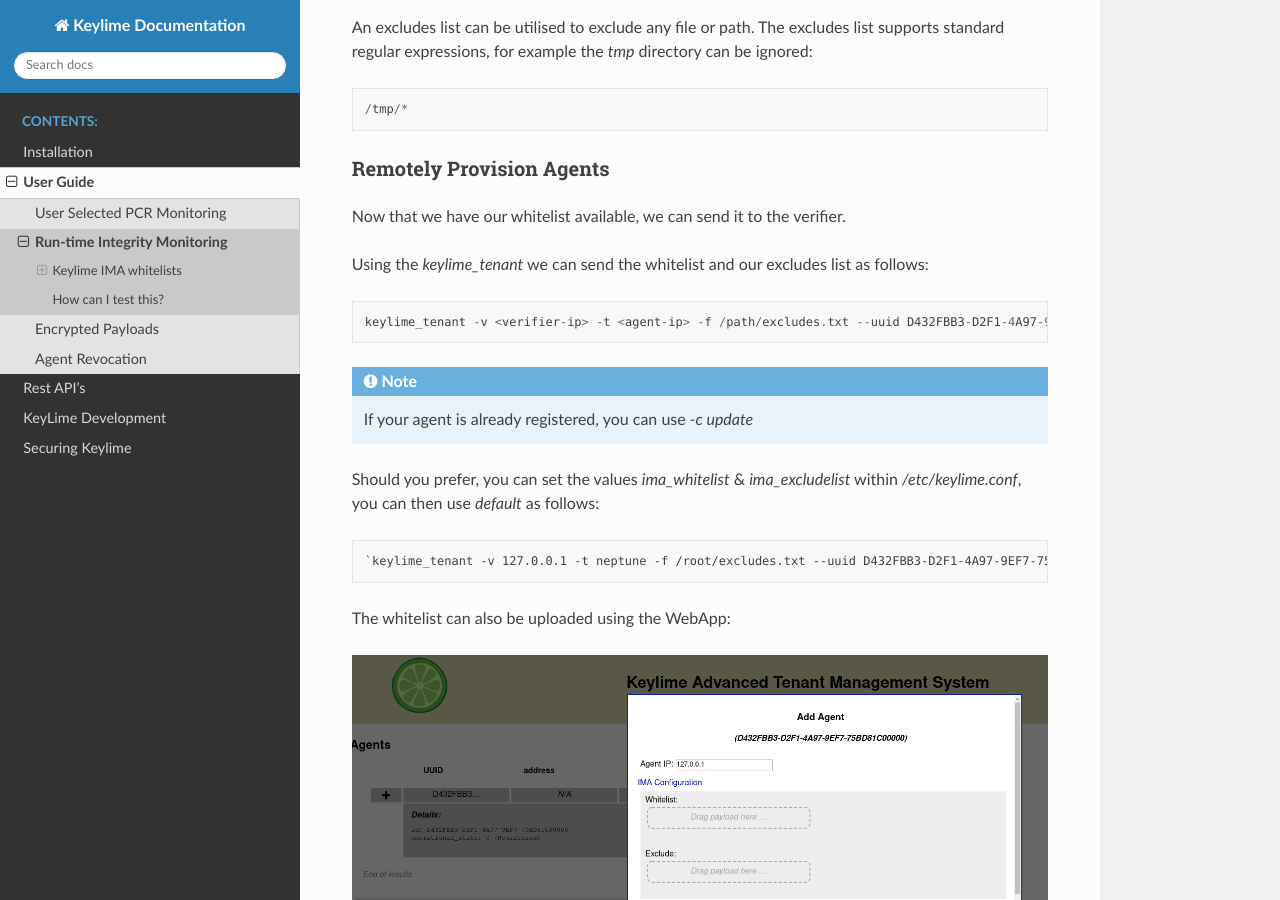
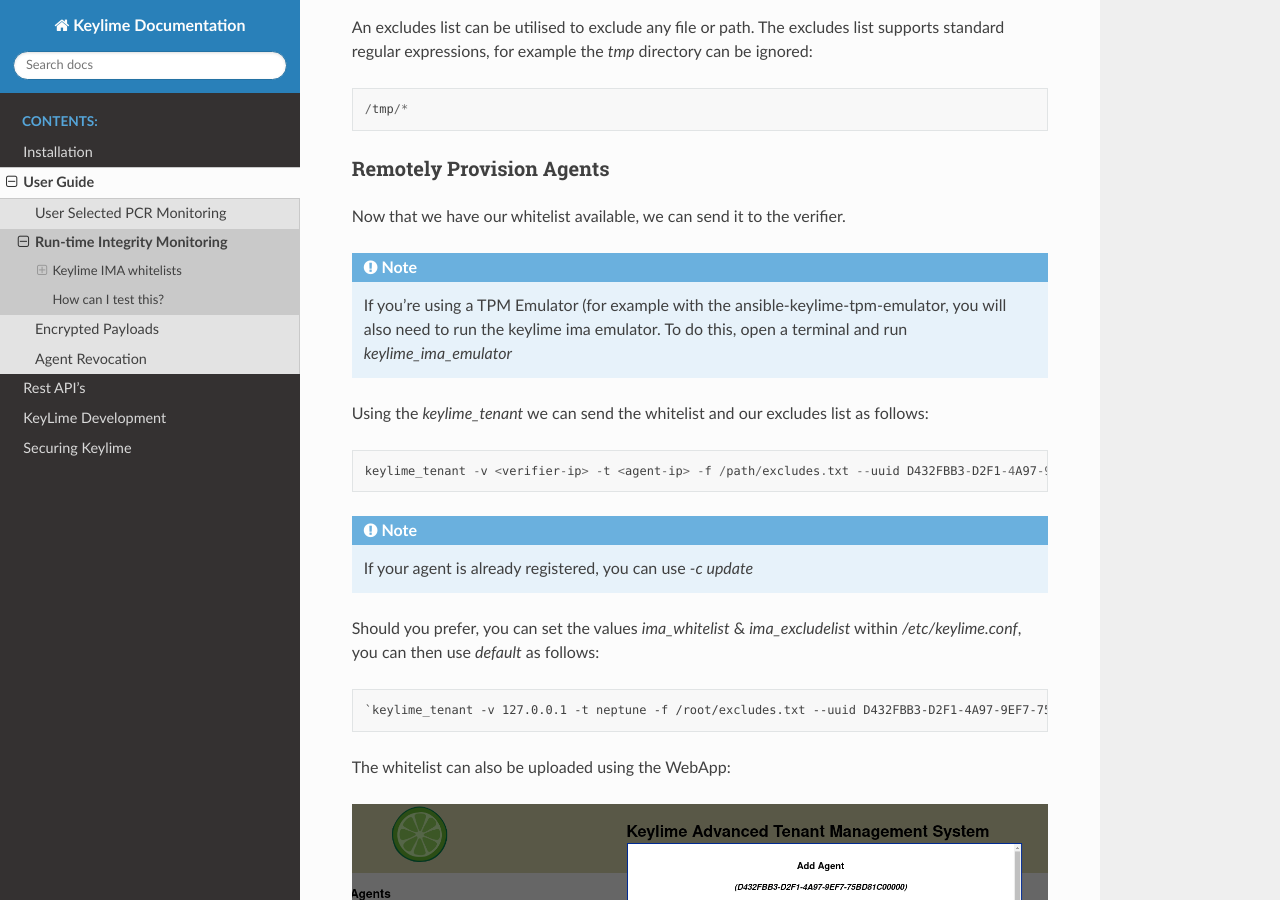
Before and after one commit to keylime/keylime, a Sphinx documentation site: the page built from docs/user_guide/runtime_ima.rst, in a window 1280 px wide and 900 px high, scrolled down 2197 px. Built offline with Sphinx 7.4.7 and the Read the Docs theme 2.0.0, drawn with Linux system fonts in a browser that asks for light colours.

Commit message:
Add keylime_ima_emulator note.

```diff
--- a/docs/user_guide/runtime_ima.rst
+++ b/docs/user_guide/runtime_ima.rst
@@ -108,6 +108,10 @@
 
 Now that we have our whitelist available, we can send it to the verifier.
 
+.. note::
+  If you're using a TPM Emulator (for example with the ansible-keylime-tpm-emulator, you will also need
+  to run the keylime ima emulator. To do this, open a terminal and run `keylime_ima_emulator`
+
 Using the `keylime_tenant` we can send the whitelist and our excludes list as
 follows::
 
```
